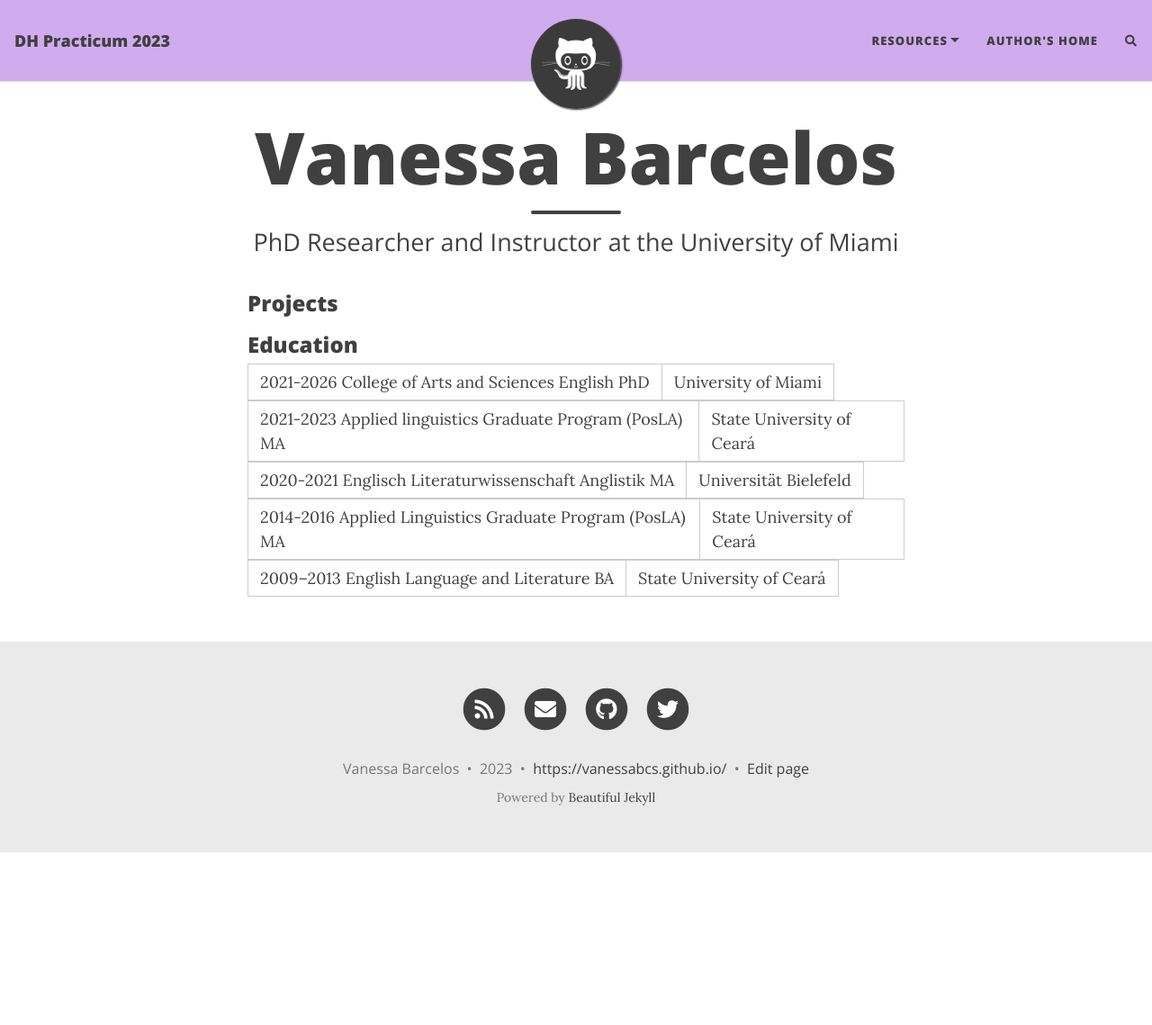
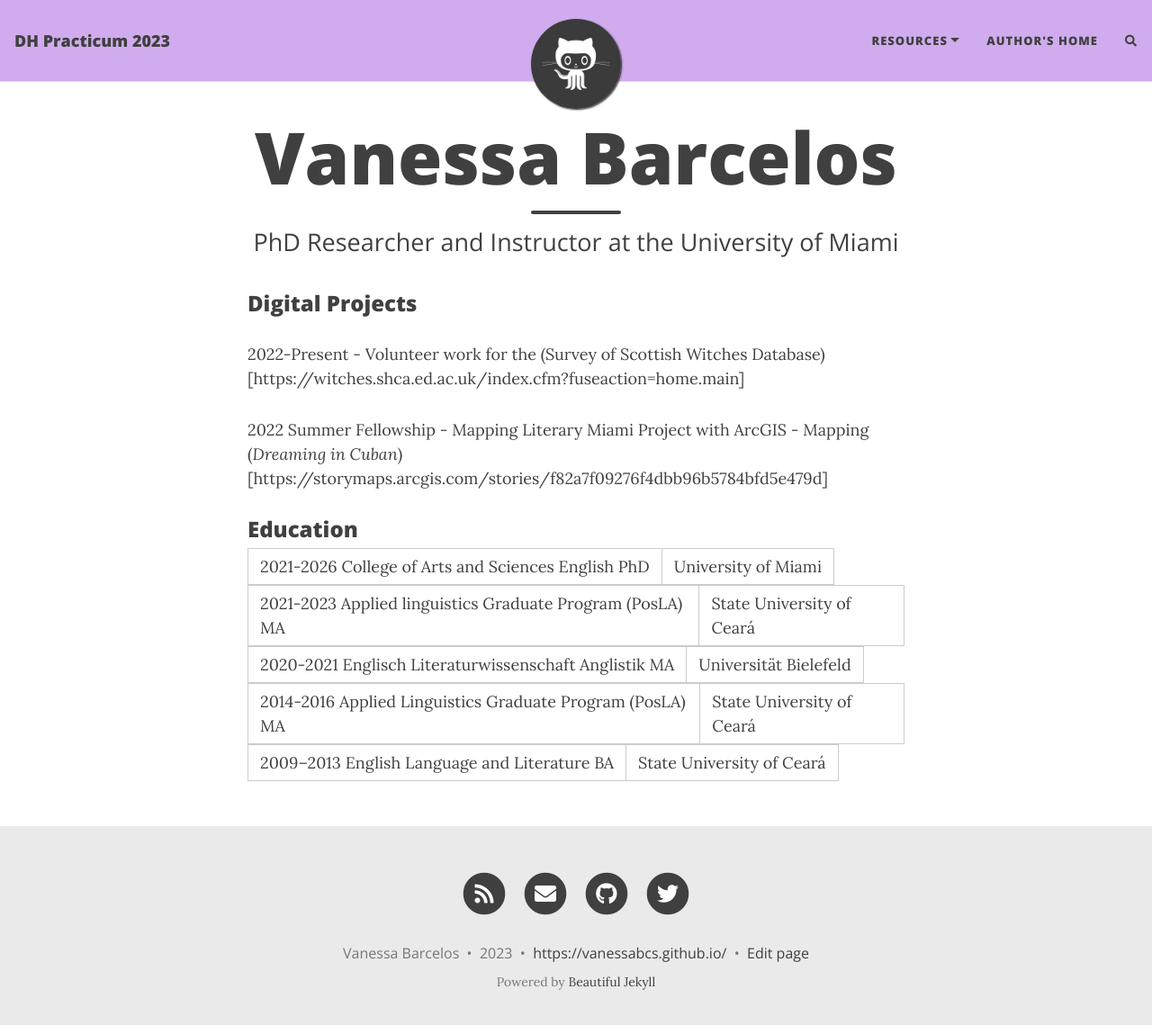
Before and after one commit to vanessabcs/about, a Jekyll site: the page built from aboutme.md, in a window 1280 px wide and 1152 px high. Shown: the top 1139 px of the window at 90% size. Built offline with Jekyll 4.4.1, drawn with Linux system fonts in a browser that asks for light colours; nearby versions of some CDN libraries; comment, search, counter and statistics services are not loaded.

Commit message:
Update aboutme.md

```diff
--- a/aboutme.md
+++ b/aboutme.md
@@ -3,7 +3,11 @@ layout: page
 title: Vanessa Barcelos
 subtitle: PhD Researcher and Instructor at the University of Miami
 ---
-### Projects
+### Digital Projects
+
+2022-Present - Volunteer work for the (Survey of Scottish Witches Database)[https://witches.shca.ed.ac.uk/index.cfm?fuseaction=home.main]
+
+2022 Summer Fellowship - Mapping Literary Miami Project with ArcGIS - Mapping (_Dreaming in Cuban_)[https://storymaps.arcgis.com/stories/f82a7f09276f4dbb96b5784bfd5e479d]
 
 
 ### Education
```
